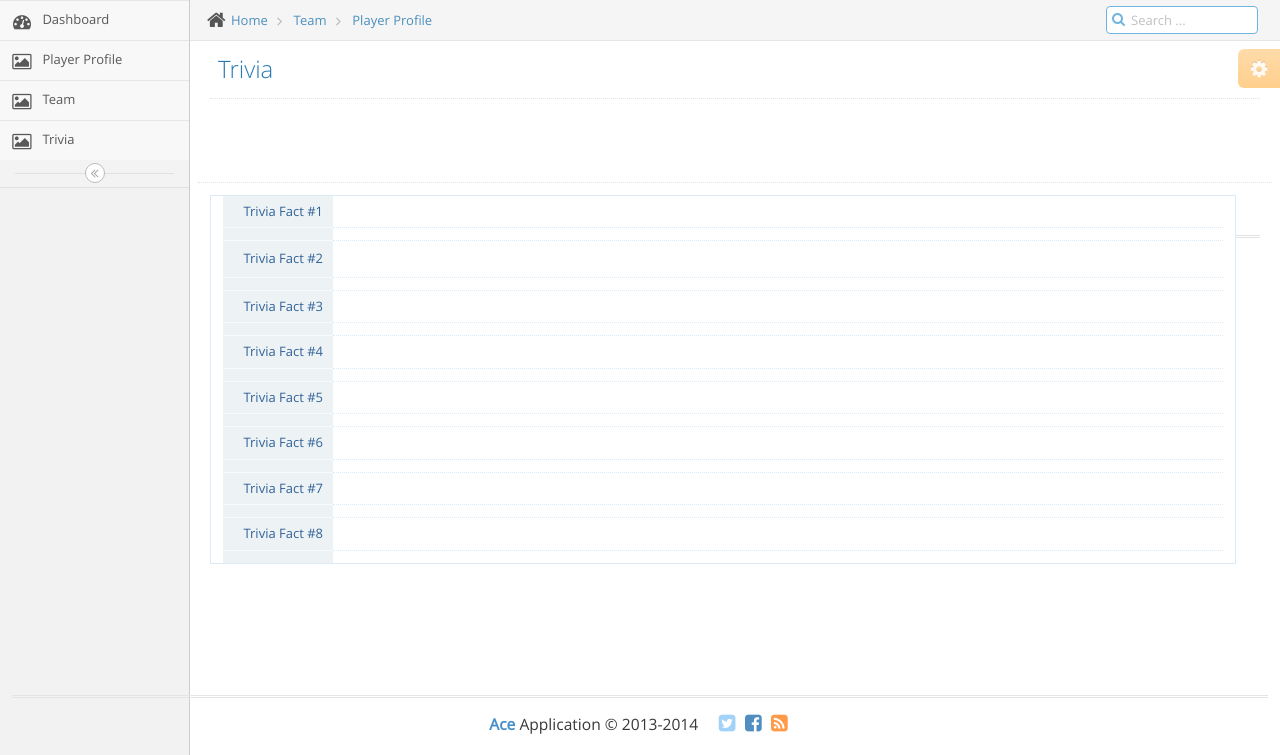
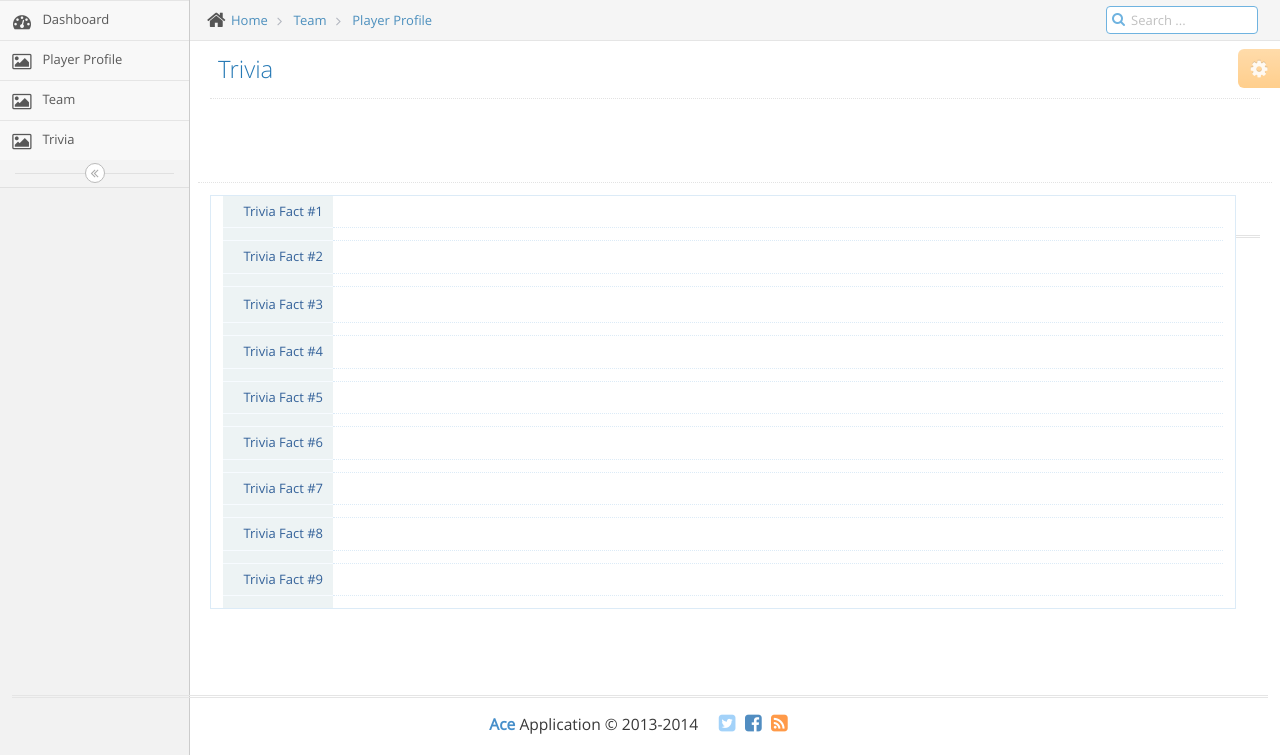
Before and after one commit to bheath015/CricketDB, a Flask app: template flaskApp/templates/trivia.html in a window 1280 px wide. Shown: the part 45-800 px from the top of the page. Run offline with Flask 2, Linux system fonts and the light colour scheme; the template is opened without the code that fills it, so the values that code supplies are empty; some libraries are stand-ins or nearby versions.

Commit message:
added query 1

```diff
--- a/flaskApp/index.py
+++ b/flaskApp/index.py
@@ -156,6 +156,10 @@
 	query2 = getTeamRandomQuery(cursor, team, choices[1])
 	# query2 = getTeamRandomQuery(cursor, team, 3)
 	return (query1, query2)
+
+def getTrivia1():
+	cursor = cnx.cursor()
+	return getTrivia1Query(cursor)
 
 def getTrivia2():
 	cursor = cnx.cursor()
@@ -390,6 +394,10 @@
 def triviaPage():
 	message = {}
 
+	q1 = getTrivia1()
+	message['query 1'] = q1[0]
+	message['response 1'] = q1[1]
+
 	q2 = getTrivia2()
 	message['query 2'] = q2[0]
 	message['response 2'] = "{}%".format(q2[1][0])
--- a/flaskApp/queries.py
+++ b/flaskApp/queries.py
@@ -1,4 +1,5 @@
 import json
+import numpy as np
 
 PLAYER_DATA_QUERY = "select * from player";
 USER_DATA_QUERY = "select * from user";
@@ -25,6 +26,7 @@
                           "select count(distinct(name)) from (select p.name, YEAR(CURDATE())  - YEAR(dob) as Age, teamId from player p join playerToTeam ptt on p.id = ptt.playerId) T where teamId = {} and age < 30;",
                           "select count(distinct(name)) from (select p.name, YEAR(CURDATE())  - YEAR(dob) as Age, teamId from player p join playerToTeam ptt on p.id = ptt.playerId) T where teamId = {} and age >= 30;")]
 
+TRIVIA_1_QUERY = ("The best bowler against {} is:", "SELECT p1.NAME AS Striker, p2.NAME AS Bowler, Max(av) AS Average FROM (SELECT strikerid, bowlerid, Sum(batsmanscore) / Count(DISTINCT matchid) AS av FROM ballToBall GROUP BY strikerid, bowlerid) AS a LEFT JOIN player p1 ON strikerid = p1.id LEFT JOIN player p2 ON bowlerid = p2.id GROUP BY bowlerid ORDER  BY Max(av) DESC;")
 TRIVIA_2_QUERY = ("If you win the toss, the liklihood that you will win the match is:", "SELECT ( m2.c / m1.c ) * 100 FROM   (SELECT Count(*) AS c FROM   `match`) m1, (SELECT Count(*) AS c FROM `match` WHERE  tosswinner = matchwinner) m2;")
 TRIVIA_3_QUERY = ("The out of town teams with the most wins in all cities where matches are played are:", "SELECT city, name, Max(wins) FROM (SELECT m.city, t.name, Count(m.matchwinner) AS wins FROM `match` m LEFT JOIN team t ON m.matchwinner = t.id WHERE  m.city <> t.home GROUP  BY m.city, t.name) AS awayWins GROUP  BY city;")
 TRIVIA_4_QUERY = ("The players with the most \"Player of the Match\" awards where all matches are played are:", "SELECT poms.city, poms.name, Max(poms.pom) FROM (SELECT m.city, p.name, Count(p.name) AS pom FROM `match` m LEFT JOIN player p ON m.playerofthematch = p.id WHERE  city IS NOT NULL AND p.name IS NOT NULL GROUP  BY m.city, p.name) AS poms GROUP  BY city;")
@@ -32,7 +34,7 @@
 TRIVIA_6_QUERY = ("The player with the most extras in the league is:", "SELECT p.NAME, Sum(bowlerMatch.badcount) / Count(bowlerMatch.matchid) AS badAverage FROM (SELECT b.bowlerid AS bowlerID, b.matchid, Count(*) AS badCount FROM ballToBall b JOIN ballExtra be ON be.matchid = b.matchid AND be.overid = b.overid AND be.ballid = b.ballid AND be.inningsno = b.inningsno GROUP BY b.bowlerid, b.matchid) AS bowlerMatch JOIN player p ON p.id = bowlerMatch.bowlerid GROUP  BY bowlerMatch.bowlerid, p.NAME ORDER  BY Sum(bowlerMatch.badcount) / Count(bowlerMatch.matchid) DESC LIMIT 1;")
 TRIVIA_8_QUERY = ("The most runs scored in an over is:", "SELECT b.matchid, b.overid, b.inningsno, Sum(b.batsmanscore) AS score, COALESCE(Sum(be.extraruns), 0) AS extra, Sum(b.batsmanscore) + COALESCE(Sum(be.extraruns), 0) AS temp FROM ballToBall b LEFT JOIN ballExtra be ON be.matchid = b.matchid AND be.overid = b.overid AND be.ballid = b.ballid AND be.inningsno = b.inningsno GROUP  BY b.matchid, b.overid, b.inningsno HAVING Sum(batsmanscore) > 20 ORDER  BY score DESC LIMIT 1;")
 TRIVIA_9_QUERY = ("The players with more than 100 wickets is:", "SELECT p.NAME, Count(outputtype) AS wickets FROM ballToBall b JOIN player p ON p.id = b.bowlerid WHERE  outputtype IN ( 'caught', 'bowled', 'lbw', 'stumped' ) GROUP  BY bowlerid HAVING Count(outputtype) > 100 ORDER  BY wickets DESC;")
-TRIVIA_10_QUERY = ("The player with the most centuries is:", "SELECT name, Count(*) AS n FROM (SELECT m.matchid, p.name, Sum(b.batsmanscore) AS score FROM ballToBall b LEFT JOIN `match` m ON b.matchid = m.matchid LEFT JOIN player p ON b.strikerid = p.id GROUP  BY b.strikerid, b.matchid HAVING Sum(b.batsmanscore) > 100) AS cents GROUP  BY name ORDER  BY Count(*) DESC LIMIT  1; ")
+TRIVIA_10_QUERY = ("The player with the most centuries is:", "SELECT name, Count(*) AS n FROM (SELECT m.matchid, p.name, Sum(b.batsmanscore) AS score FROM ballToBall b LEFT JOIN `match` m ON b.matchid = m.matchid LEFT JOIN player p ON b.strikerid = p.id GROUP  BY b.strikerid, b.matchid HAVING Sum(b.batsmanscore) > 100) AS cents GROUP  BY name ORDER  BY Count(*) DESC LIMIT  1;")
 
 
 COLOR_CODES = {}
@@ -230,6 +232,15 @@
 		prompt = TEAM_RANDOM_QUERIES_B[index][0]
 	return (prompt, "{}%".format(out))
 
+def getTrivia1Query(cursor):
+	cursor.execute(TRIVIA_1_QUERY[1])
+	output = [team[0:3] for team in cursor]
+	print(output)
+	index = np.random.randint(len(output))
+	print(output[index])
+	bowler, striker, n = output[index]
+	return TRIVIA_1_QUERY[0].format(bowler), striker
+
 def getTrivia2Query(cursor):
 	cursor.execute(TRIVIA_2_QUERY[1])
 	out = [team[0] for team in cursor]
--- a/flaskApp/templates/trivia.html
+++ b/flaskApp/templates/trivia.html
@@ -22,6 +22,21 @@
 				<div class="profile-info-name"> Trivia Fact #1 </div>
 
 				<div class="profile-info-value" style="font-weight: 900 !important; font-size: larger !important">
+					<span>{{message['query 1']}}</span>
+				</div>
+			</div>
+			<div class="profile-info-row">
+				<div class="profile-info-name">  </div>
+
+				<div class="profile-info-value">
+					<span>{{message['response 1']}}</span>
+				</div>
+			</div>
+
+			<div class="profile-info-row">
+				<div class="profile-info-name"> Trivia Fact #2 </div>
+
+				<div class="profile-info-value" style="font-weight: 900 !important; font-size: larger !important">
 					<span>{{message['query 2']}}</span>
 				</div>
 			</div>
@@ -34,7 +49,7 @@
 			</div>
 
 			<div class="profile-info-row">
-				<div class="profile-info-name"> Trivia Fact #2 </div>
+				<div class="profile-info-name"> Trivia Fact #3 </div>
 
 				<div class="profile-info-value" style="font-weight: 900 !important; font-size: larger !important">
 					<span>{{message['query 3']}}</span>
@@ -63,7 +78,7 @@
 			</div>
 
 			<div class="profile-info-row">
-				<div class="profile-info-name"> Trivia Fact #3 </div>
+				<div class="profile-info-name"> Trivia Fact #4 </div>
 
 				<div class="profile-info-value" style="font-weight: 900 !important; font-size: larger !important">
 					<span>{{message['query 4']}}</span>
@@ -88,7 +103,7 @@
 			</div>
 
 			<div class="profile-info-row">
-				<div class="profile-info-name"> Trivia Fact #4 </div>
+				<div class="profile-info-name"> Trivia Fact #5 </div>
 
 				<div class="profile-info-value" style="font-weight: 900 !important; font-size: larger !important">
 					<span>{{message['query 5']}}</span>
@@ -103,7 +118,7 @@
 			</div>
 
 			<div class="profile-info-row">
-				<div class="profile-info-name"> Trivia Fact #5 </div>
+				<div class="profile-info-name"> Trivia Fact #6 </div>
 
 				<div class="profile-info-value" style="font-weight: 900 !important; font-size: larger !important">
 					<span>{{message['query 6']}}</span>
@@ -118,7 +133,7 @@
 			</div>
 
 			<div class="profile-info-row">
-				<div class="profile-info-name"> Trivia Fact #6 </div>
+				<div class="profile-info-name"> Trivia Fact #7 </div>
 				<div class="profile-info-value" style="font-weight: 900 !important; font-size: larger !important">
 					<span>{{message['query 8']}}</span>
 				</div>
@@ -132,7 +147,7 @@
 			</div>
 
 			<div class="profile-info-row">
-				<div class="profile-info-name"> Trivia Fact #7 </div>
+				<div class="profile-info-name"> Trivia Fact #8 </div>
 				<div class="profile-info-value" style="font-weight: 900 !important; font-size: larger !important">
 					<span>{{message['query 9']}}</span>
 				</div>
@@ -146,7 +161,7 @@
 			</div>
 
 			<div class="profile-info-row">
-				<div class="profile-info-name"> Trivia Fact #8 </div>
+				<div class="profile-info-name"> Trivia Fact #9 </div>
 				<div class="profile-info-value" style="font-weight: 900 !important; font-size: larger !important">
 					<span>{{message['query 10']}}</span>
 				</div>
```
